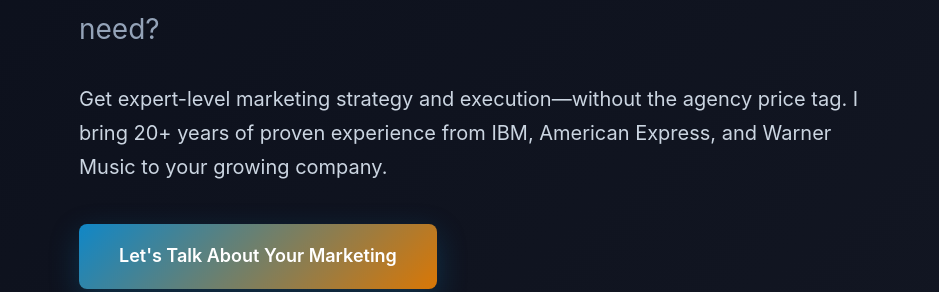
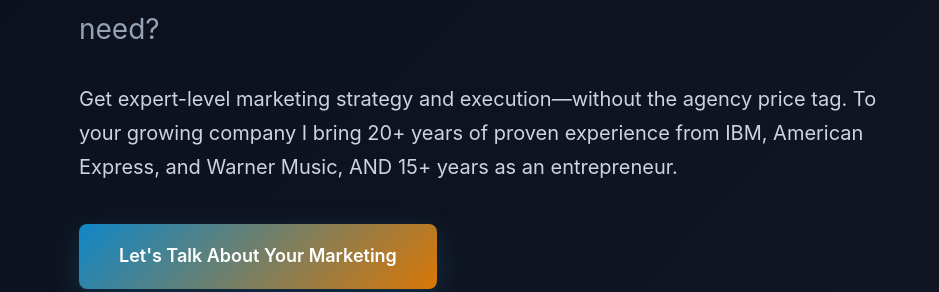
Before and after one commit to bekamarketing/bekamarketing.github.io, a plain HTML site: page index.html in a window 1280 px wide. Shown: the part 417-709 px from the top of the page, 341-1280 px from the left. Drawn offline with Linux system fonts and the light colour scheme.

Commit message:
Update index.html

```diff
--- a/index.html
+++ b/index.html
@@ -580,8 +580,8 @@
                         <h1><span class="highlight">Stop Guessing.</span> Start Growing.</h1>
                         <p class="subheading">What if you could afford the marketing partner you actually need?</p>
                         <p class="description">
-                            Get expert-level marketing strategy and execution—without the agency price tag.
-                            I bring 20+ years of proven experience from IBM, American Express, and Warner Music to your growing company.
+                            Get expert-level marketing strategy and execution—without the agency price tag. To your growing company
+                            I bring 20+ years of proven experience from IBM, American Express, and Warner Music, AND 15+ years as an entrepreneur.
                         </p>
                         <a href="#contact" class="cta-button">Let's Talk About Your Marketing</a>
                     </div>
```
